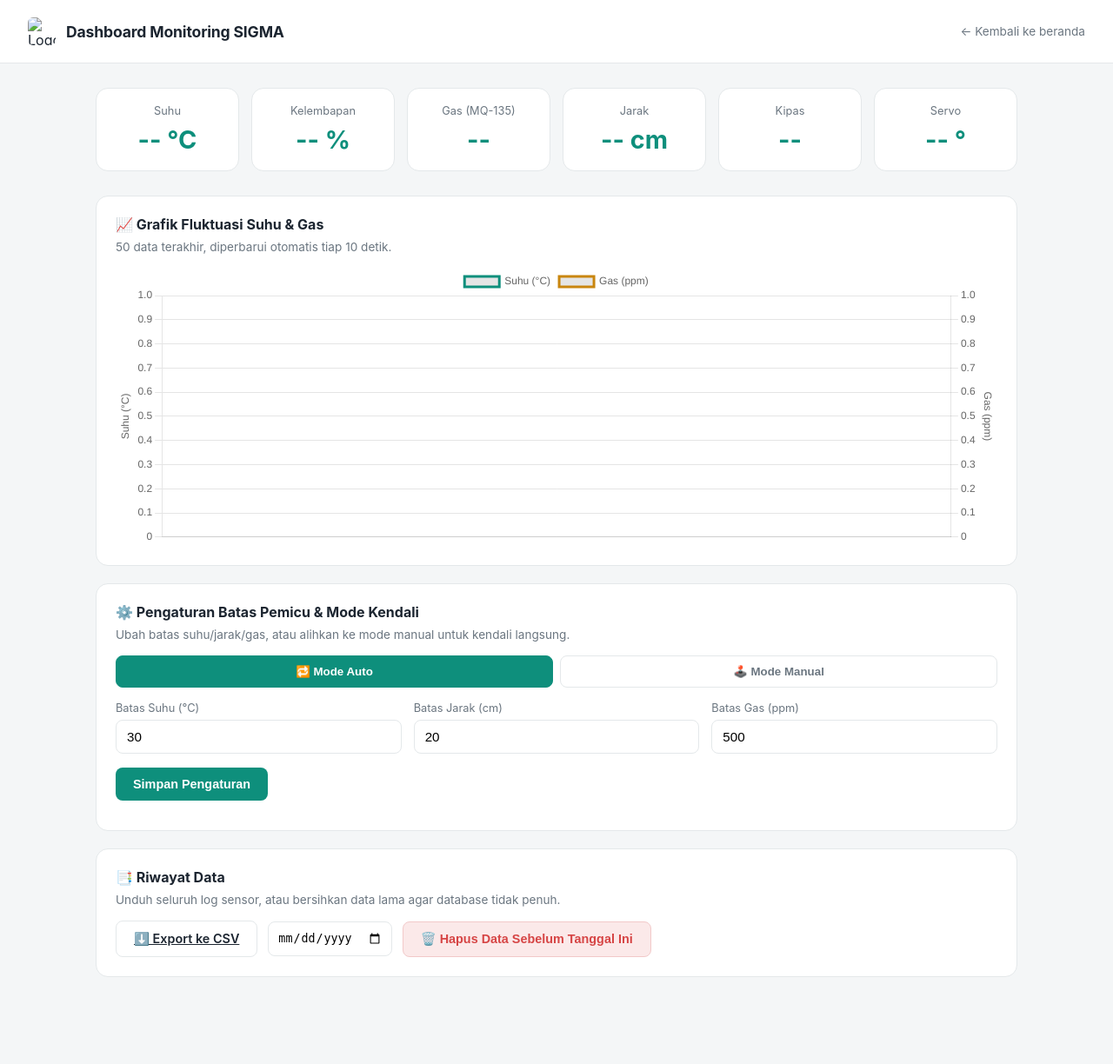
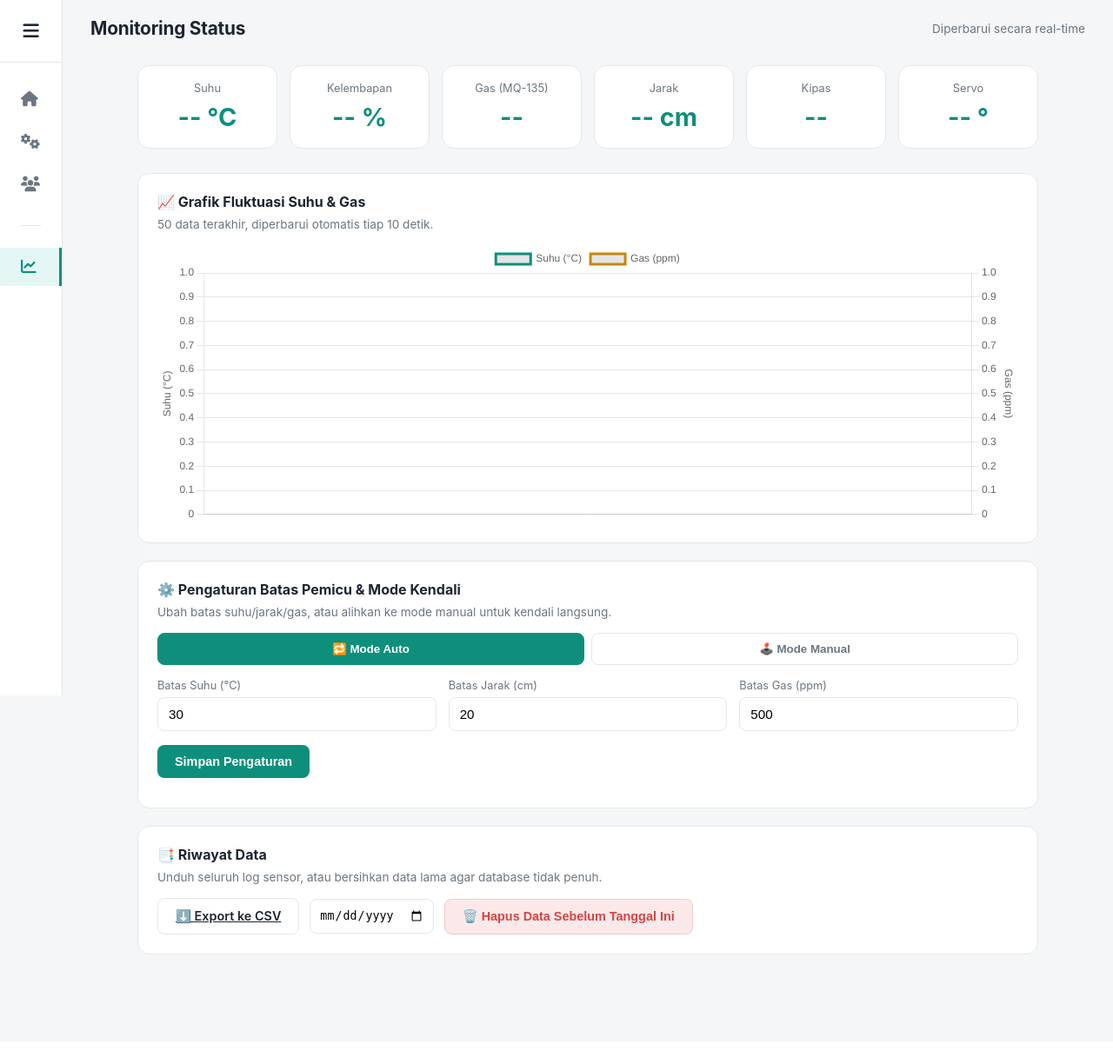
Before and after one commit to YBaskoroAdi-dotcom/poultry-rev-5.0, a Flask app: page /dashboard in a window 1280 px wide. Shown: the whole page at 87% size. After the commit the page ends 1098 px from the top, so only its background shows below. Run offline with Flask 3, Linux system fonts and the light colour scheme; data comes from the database, SQL or seed files in the repository; data that the repository does not hold is empty; some libraries are stand-ins or nearby versions.

Commit message:
perubahan dashboard dan penambahan 2 file layanan dan tentang

```diff
--- a/backend/templates/dashboard.html
+++ b/backend/templates/dashboard.html
@@ -5,6 +5,8 @@
 <meta name="viewport" content="width=device-width, initial-scale=1.0">
 <title>Dashboard — SIGMA IoT</title>
 <script src="https://cdnjs.cloudflare.com/ajax/libs/Chart.js/4.4.1/chart.umd.min.js"></script>
+<!-- Tambah FontAwesome buat ikon di Sidebar -->
+<link rel="stylesheet" href="https://cdnjs.cloudflare.com/ajax/libs/font-awesome/6.5.1/css/all.min.css">
 <style>
   :root{
     --bg:#f4f6f7;
@@ -23,14 +25,116 @@
     margin:0; background:var(--bg); color:var(--ink-0);
     font-family:'Inter','Segoe UI',sans-serif;
   }
-  header{
+
+  /* --- LAYOUT SIDEBAR & MAIN CONTENT --- */
+  .app-container {
+    display: flex;
+    min-height: 100vh;
+  }
+
+  /* Sidebar */
+  .sidebar {
+    width: 250px;
+    background: var(--card);
+    border-right: 1px solid var(--line);
+    display: flex;
+    flex-direction: column;
+    transition: width 0.3s ease;
+    overflow: hidden; /* Biar tulisan gak keluar saat menciut */
+    position: sticky;
+    top: 0;
+    height: 100vh;
+    z-index: 100;
+  }
+  .sidebar.collapsed { width: 72px; }
+
+  /* Bagian Atas Sidebar (Logo + Tombol Toggle) */
+  .sidebar-header {
+    display: flex;
+    align-items: center;
+    justify-content: space-between;
+    padding: 20px;
+    height: 72px;
+    border-bottom: 1px solid var(--line);
+  }
+
+  /* Logo cuma kelihatan penuh kalau sidebar kebuka */
+  .brand-area {
+    display: flex;
+    align-items: center;
+    gap: 10px;
+    opacity: 1;
+    transition: opacity 0.2s ease, width 0.2s ease;
+    white-space: nowrap;
+    overflow: hidden;
+  }
+  .sidebar.collapsed .brand-area {
+    opacity: 0;
+    width: 0;
+    pointer-events: none;
+  }
+  .brand-area img { width: 32px; height: 32px; border-radius: 6px; }
+  .brand-area span { font-weight: 700; font-family: 'JetBrains Mono', monospace; font-size: 1.1rem; }
+
+  /* Tombol Hamburger */
+  .btn-toggle {
+    background: none;
+    border: none;
+    font-size: 1.3rem;
+    color: var(--ink-0);
+    cursor: pointer;
+    padding: 5px;
+    display: flex;
+    align-items: center;
+    justify-content: center;
+  }
+  /* Kalau collapsed, posisi tombol ke tengah */
+  .sidebar.collapsed .btn-toggle { margin: 0 auto; }
+
+  /* Navigasi Sidebar Sesuai Sketsa */
+  .sidebar-nav {
+    display: flex;
+    flex-direction: column;
+    padding: 20px 0;
+    gap: 5px;
+  }
+  .nav-item {
+    display: flex;
+    align-items: center;
+    gap: 15px;
+    padding: 12px 24px;
+    color: var(--ink-1);
+    text-decoration: none;
+    font-weight: 500;
+    white-space: nowrap;
+    transition: background 0.2s, color 0.2s;
+  }
+  .nav-item:hover, .nav-item.active {
+    background: var(--accent-soft);
+    color: var(--accent);
+    border-right: 3px solid var(--accent);
+  }
+  .nav-item i { font-size: 1.1rem; width: 24px; text-align: center; }
+  .nav-item span { transition: opacity 0.2s ease; }
+  .sidebar.collapsed .nav-item span { opacity: 0; pointer-events: none; }
+
+  /* Main Content Area */
+  .main-content {
+    flex: 1;
+    display: flex;
+    flex-direction: column;
+    width: calc(100% - 72px);
+  }
+
+  /* --- HEADER DASHBOARD (Sekarang ga pakai logo lagi) --- */
+  header {
     display:flex; justify-content:space-between; align-items:center;
-    padding:20px 32px; background:var(--card); border-bottom:1px solid var(--line);
+    padding:20px 32px; background:var(--bg);
     position:sticky; top:0; z-index:10;
   }
-  header h1{ font-size:1.1rem; margin:0; letter-spacing:-0.01em; }
-  header a{ color:var(--ink-1); text-decoration:none; font-size:0.85rem; }
-  main{ max-width:1100px; margin:0 auto; padding:28px 20px 80px; }
+  header h1 { font-size:1.3rem; margin:0; letter-spacing:-0.01em; }
+
+  main.dashboard-body { max-width:1100px; margin:0 auto; padding:10px 32px 80px; width: 100%; }
 
   /* --- Alert banner (fitur 6) --- */
   #alert-banner{
@@ -77,10 +181,9 @@
     background:#fff; cursor:pointer; font-weight:600; color:var(--ink-1);
   }
   .mode-toggle button.active{ background:var(--accent); color:#fff; border-color:var(--accent); }
-  .manual-controls{
-    display:none; gap:12px; margin-bottom:16px; align-items:center; flex-wrap:wrap;
-  }
+  .manual-controls{ display:none; gap:12px; margin-bottom:16px; align-items:center; flex-wrap:wrap; }
   .manual-controls.show{ display:flex; }
+
   .btn{
     padding:11px 20px; border-radius:8px; border:none; cursor:pointer;
     font-weight:600; font-size:0.9rem;
@@ -88,26 +191,57 @@
   .btn-primary{ background:var(--accent); color:#fff; }
   .btn-outline{ background:#fff; border:1px solid var(--line); color:var(--ink-0); }
   .btn-danger{ background:var(--danger-soft); color:var(--danger); border:1px solid #f2c9c9; }
-  .btn-toggle{ background:var(--accent-soft); color:var(--accent); border:1px solid #bfe6de; }
+  .btn-toggle-manual{ background:var(--accent-soft); color:var(--accent); border:1px solid #bfe6de; }
 
   canvas{ max-height:320px; }
-
-  /* --- Export & delete (fitur 7 & 8) --- */
   .row-inline{ display:flex; gap:12px; flex-wrap:wrap; align-items:center; }
   #status-msg{ font-size:0.85rem; margin-top:12px; color:var(--ink-1); }
 </style>
 </head>
 <body>
 
+<div class="app-container">
+
+  <!-- SIDEBAR BARU -->
+  <aside class="sidebar collapsed" id="sidebar">
+    <div class="sidebar-header">
+      <div class="brand-area">
+        <img src="https://via.placeholder.com/32/0e8f7c/ffffff?text=S" alt="Logo SIGMA">
+        <span>SIGMA.IOT</span>
+      </div>
+      <button class="btn-toggle" onclick="toggleSidebar()">
+        <i class="fa-solid fa-bars"></i>
+      </button>
+    </div>
+
+    <!-- Menu Sesuai Sketsa Teman Lu -->
+    <nav class="sidebar-nav">
+      <a href="/" class="nav-item">
+        <i class="fa-solid fa-house"></i> <span>Beranda</span>
+      </a>
+      <a href="/layanan" class="nav-item">
+        <i class="fa-solid fa-cogs"></i> <span>Layanan Sistem</span>
+      </a>
+      <a href="/tentang" class="nav-item">
+        <i class="fa-solid fa-users"></i> <span>Tentang Kami</span>
+      </a>
+
+      <div style="margin: 20px 24px; border-top: 1px solid var(--line);"></div>
+
+      <a href="/dashboard" class="nav-item active">
+        <i class="fa-solid fa-chart-line"></i> <span>Dashboard</span>
+      </a>
+    </nav>
+  </aside>
+
+  <!-- KONTEN UTAMA DASHBOARD -->
+  <div class="main-content">
     <header>
-  <div style="display:flex; align-items: center; gap:12px;">
-    <img src="https://via.placeholder.com/32/0e8f7c/ffffff?text=S" alt="Logo SIGMA" style="width:32px; height:32px; border-radius:6px; object-fit: container;">
-    <h1>Dashboard Monitoring SIGMA</h1>
-  </div>
-  <a href="/">← Kembali ke beranda</a>
+      <h1>Monitoring Status</h1>
+      <span class="muted" style="margin:0;">Diperbarui secara real-time</span>
     </header>
 
-<main>
+    <main class="dashboard-body">
 
       <div id="alert-banner">⚠️ Kondisi kritis terdeteksi — cek suhu / kadar gas!</div>
 
@@ -147,7 +281,7 @@
 
         <div class="manual-controls" id="manual-controls">
           <span style="font-size:0.85rem;color:var(--ink-1);">Kendali manual:</span>
-      <button class="btn btn-toggle" onclick="toggleKipasManual()" id="btn-kipas-manual">Kipas: OFF</button>
+          <button class="btn btn-toggle-manual" onclick="toggleKipasManual()" id="btn-kipas-manual">Kipas: OFF</button>
           <div class="field" style="max-width:160px;">
             <label>Sudut Servo (0–90°)</label>
             <input type="number" id="in-servo-manual" min="0" max="90" value="0" onchange="updateServoManual()">
@@ -169,8 +303,17 @@
       </section>
 
     </main>
+  </div>
+</div>
 
 <script>
+// Logic Buka-Tutup Sidebar
+function toggleSidebar() {
+  const sidebar = document.getElementById('sidebar');
+  sidebar.classList.toggle('collapsed');
+}
+
+// Logic Dashboard IoT Bawaan (Tetap Dipertahankan)
 let currentMode = 'auto';
 let currentThresholds = { batas_suhu: 30, batas_jarak: 20, batas_gas: 500 };
 let kipasManualState = 'OFF';
@@ -207,7 +350,6 @@ async function refreshLatest() {
     document.getElementById('v-kipas').innerText = d.status_kipas;
     document.getElementById('v-servo').innerText = d.status_servo + ' °';
 
-    // FITUR 6: alert kondisi kritis
     const kritis = d.suhu > currentThresholds.batas_suhu + 5 || d.gas > currentThresholds.batas_gas;
     document.getElementById('alert-banner').style.display = kritis ? 'block' : 'none';
 
```
Also changed, not shown: backend/templates/layanan.html (added, +136 -0 lines), backend/templates/tentang.html (added, +176 -0 lines). Lines whose indentation alone changed are shown as unchanged.
